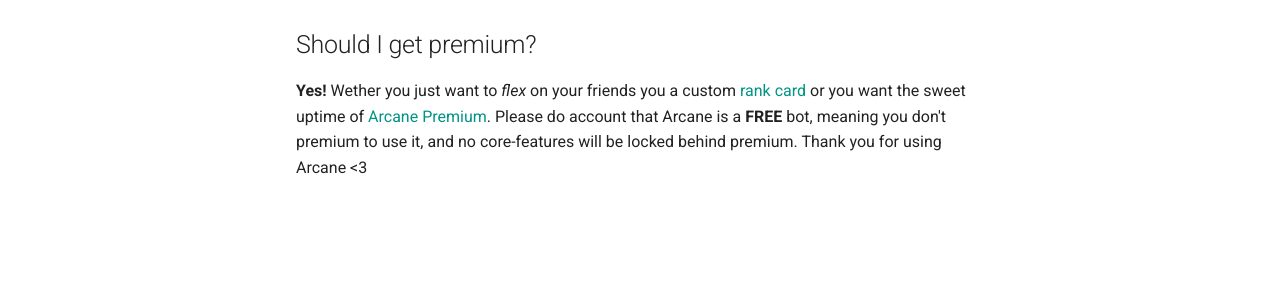
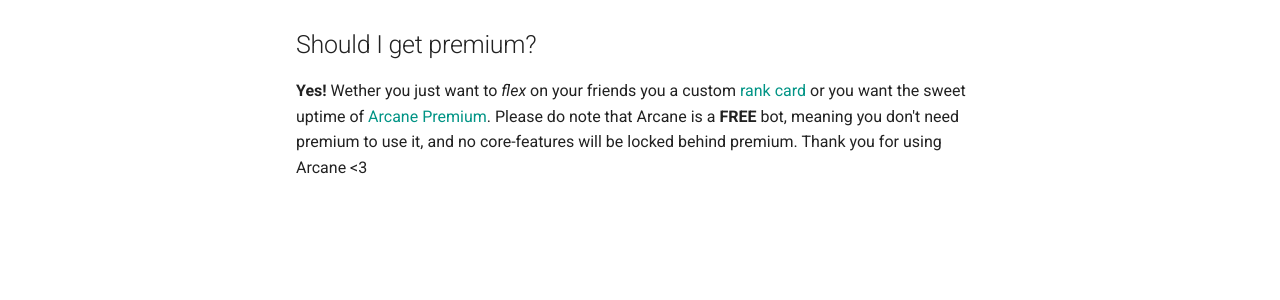
Before and after one commit to ibx34/Updated-Arcane-Docuemenation-, an MkDocs documentation site: the page built from docs/faq.md, in a window 1280 px wide. Shown: the part 552-852 px from the top of the page. Built offline with MkDocs 1.6.1 and Material for MkDocs 9.7.7, drawn with Linux system fonts in a browser that asks for light colours.

Commit message:
Update faq.md

```diff
--- a/docs/faq.md
+++ b/docs/faq.md
@@ -15,4 +15,4 @@ Please view [the rewards page](http://******/leveling/guild-configuration/)
 
 ## Should I get premium?
 
-**Yes!** Wether you just want to *flex* on your friends you a custom [rank card](http://******/leveling/rank-card/) or you want the sweet uptime of [Arcane Premium](https://www.patreon.com/bePatron?u=25702885). Please do account that Arcane is a **FREE** bot, meaning you don't premium to use it, and no core-features will be locked behind premium. Thank you for using Arcane <3
+**Yes!** Wether you just want to *flex* on your friends you a custom [rank card](http://******/leveling/rank-card/) or you want the sweet uptime of [Arcane Premium](https://www.patreon.com/bePatron?u=25702885). Please do note that Arcane is a **FREE** bot, meaning you don't need premium to use it, and no core-features will be locked behind premium. Thank you for using Arcane <3
```
